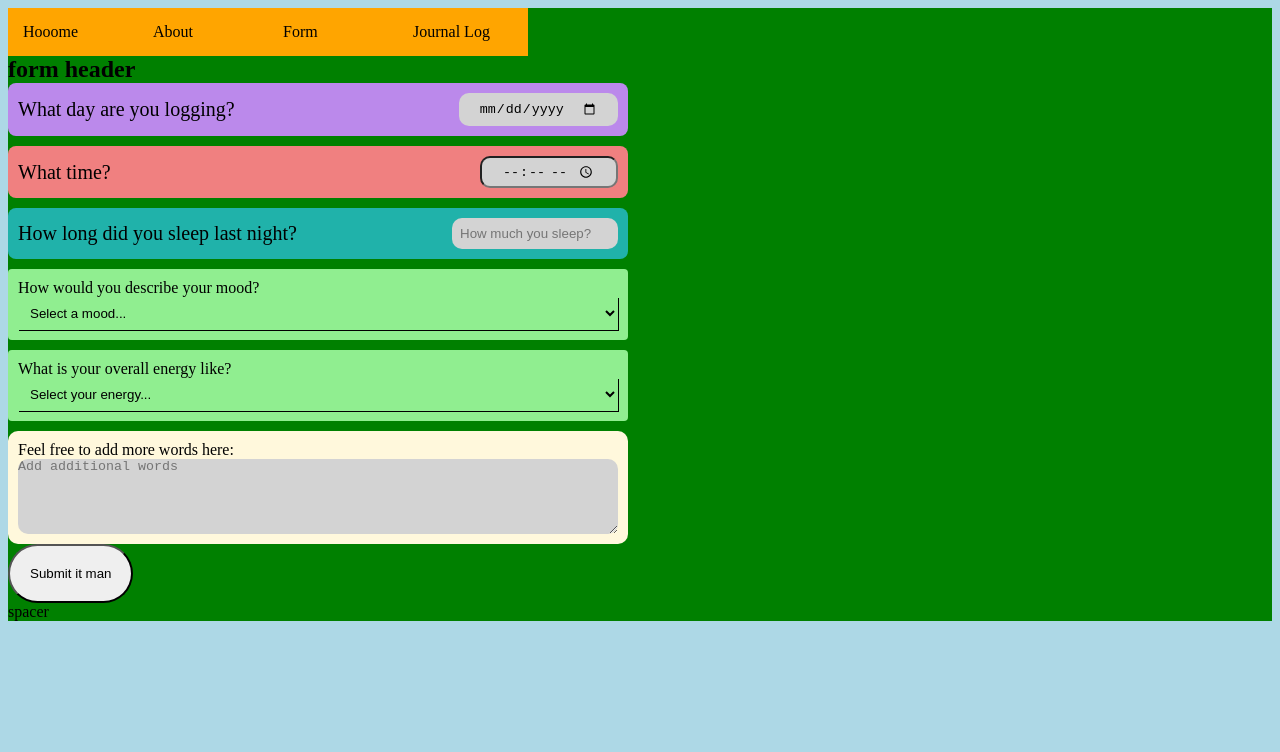
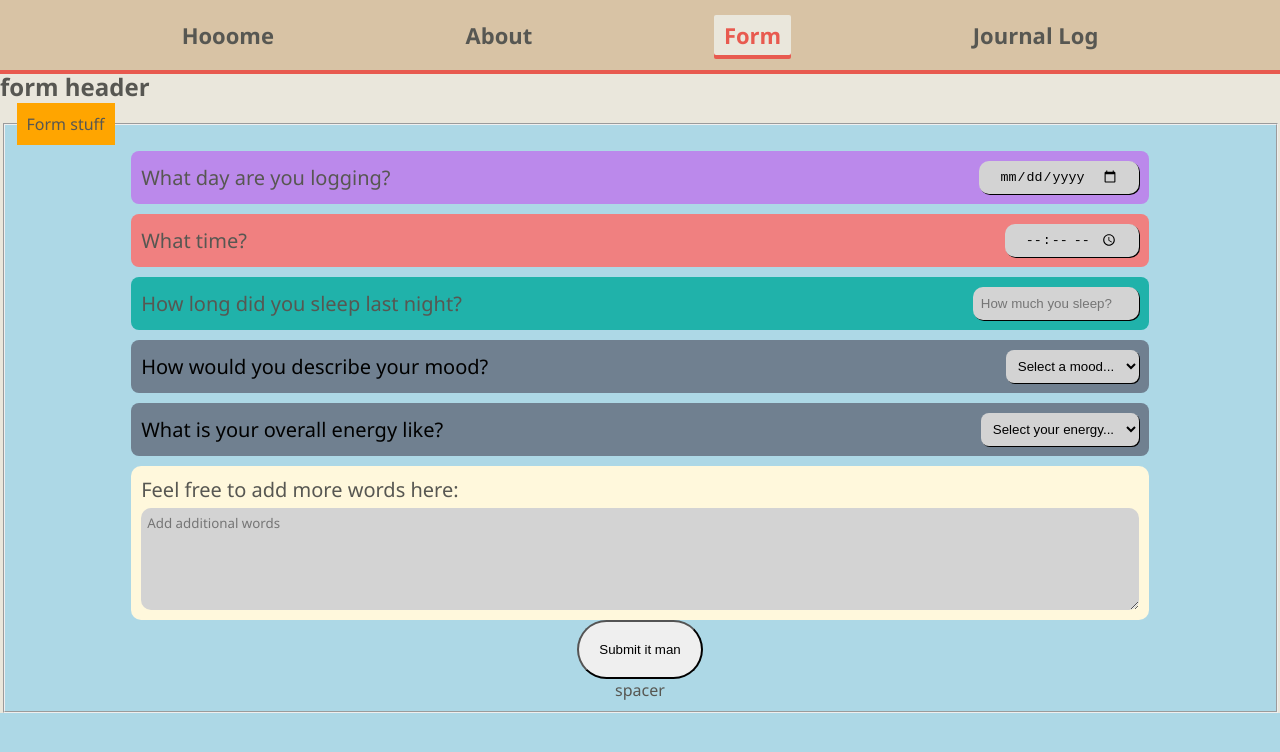
Before and after one commit to gecitgit/phase-2-project, a React (Create React App) app: page /form in a window 1280 px wide. Shown: the top 752 px of the page. Built offline with nearby package versions, Linux system fonts and the light colour scheme.

Commit message:
Settled on a theme for the site and slightly reworked css logic for Form

```diff
--- a/src/components/Form.js
+++ b/src/components/Form.js
@@ -63,6 +63,9 @@ function Form(){
         <div>
             <h2>form header</h2>
             <form onSubmit={handleSubmit}>
+                <fieldset>
+                <legend>Form stuff</legend>
+
                 <div className="dateWrapper">
                     <label>What day are you logging? </label>
                     <input required type="date" id="date" name="date" value={formData.date} onChange={(e) => {
@@ -80,7 +83,7 @@ function Form(){
                     <label>How long did you sleep last night? </label>
                     <input required type="number" name="sleep" placeholder="How much you sleep?" value={formData.sleep} min="0" max="24" step="0.5" onChange={handleChange}/>
                 </div>
-                <div className="dropDownWrapper">
+                <div className="formDivWrapper">
                     <label>How would you describe your mood?</label>
                     <select required id="mood" name="mood" value={formData.mood} onChange={handleChange}>
                         <option disabled value="">Select a mood...</option>
@@ -93,7 +96,7 @@ function Form(){
                         <option value="angry">Angry</option>
                     </select>
                 </div>
-                <div className="dropDownWrapper">
+                <div className="formDivWrapper">
                     <label>What is your overall energy like?</label>
                     <select required id="energy" name="energy" value={formData.energy}onChange={handleChange}>
                         <option disabled value="">Select your energy...</option>
@@ -110,6 +113,7 @@ function Form(){
                 </div>
                 <input id="formSubmit" type="submit" value="Submit it man" />
                 <p>spacer</p>
+                </fieldset>
             </form>
         </div>
     )
--- a/src/components/Home.js
+++ b/src/components/Home.js
@@ -10,7 +10,11 @@ function Home() {
 
     return (
         <div>
-            <h1>home title </h1>
+            <h1>MindLog</h1>
+            <h1>MoodLog</h1>
+            <h1>MoodTracker</h1>
+            <h1>EmotionDiary</h1>
+            <h1>MoodJournal</h1>
             <p>h1 text </p>
             <p>put random words to intro user to the app with direction</p>
             <p>
--- a/src/components/NavBar.js
+++ b/src/components/NavBar.js
@@ -14,17 +14,17 @@ const navStyles = {
 //this needs to be updated to v6 notation for activestyle etc
 function NavBar() {
     return (
-        <div>
-            <NavLink to="/" style={navStyles}>
+        <div className="navBarStyle">
+            <NavLink to="/" className="navBarChild">
                 Hooome
             </NavLink>
-            <NavLink to="/about" style={navStyles}>
+            <NavLink to="/about" className="navBarChild">
                 About
             </NavLink>
-            <NavLink to="/form" style={navStyles}>
+            <NavLink to="/form" className="navBarChild">
                 Form
             </NavLink>
-            <NavLink to="/log" style={navStyles}>
+            <NavLink to="/log" className="navBarChild">
                 Journal Log
             </NavLink>
         </div>
--- a/src/index.css
+++ b/src/index.css
@@ -1,9 +1,14 @@
 body {
   background-color: lightblue;
+  margin: 0;
+  font-family:'Segoe UI', Tahoma, Geneva, Verdana, sans-serif
 }
 
 #root {
-  background-color: green;
+  /* background-color: #1f2833;
+  color: #C5C6C7; */
+  background: #EAE7DC;
+  color: #575752;
 }
 
 p, h3, h2 {
@@ -11,31 +16,102 @@ p, h3, h2 {
   margin-top: 0;
 }
 
-.dropDownWrapper {
-  background-color: lightgreen;
+.navBarStyle {
+  /* color: #C5C6C7;
+  background: #0B0C10; */
+  color: #575752;
+  background: #d8c3a5;
+  padding-top: 15px;
+  padding-bottom: 15px;
+  margin: 0;
+  width: 100%;
+  display: flex;
+  justify-content: space-evenly;
+  box-shadow: 0px 4px #e85a4f;
+}
+
+.navBarChild {
+  display: flex;
+  justify-content: space-evenly;
+  font-size: 22px;
+  padding-top: 5px;
+  padding-bottom: 5px;
+  padding-left: 10px;
+  padding-right: 10px;
+  text-decoration: none;
+  font-weight: bolder;
+
+}
+
+.navBarChild.active {
+  /* background-color: rgba(69, 162, 157, 0.26); */
+  /* color: white; */
+  /* box-shadow: 0px 4px #66FCF1; */
+  background-color: #eae7dc;
+  color: #e85a4f;
+  box-shadow: 0px 4px #e85a4f;
+  border-radius: 2px;
+
+}
+
+a, a:visited, a:hover, a:active {
+  color: inherit;
+}
+
+form {
+  display: flex;
+  justify-content: center;
+  align-items: center;
+}
+
+fieldset {
+  display: flex;
+  flex-direction: column;
+  background-color: lightblue;
+  width: 60%;
+  align-items: center;
+}
+
+fieldset.input{
+  width: 100%;
+}
+
+legend {
+  background-color: orange;
+  padding: 10px;
+}
+
+.formDivWrapper {
+  background-color: slategray;
   color: black;
   padding: 10px;
-  border-radius: 4px;
-  max-width: 600px;
+  border-radius: 8px;
+  display: flex;
+  flex-direction: row;
+  justify-content: space-between;
+  font-size: 20px;
+  align-items: center;
   margin-bottom: 10px;
+  width: 80%;
+}
 
-;}
 
-.dropDownWrapper select {
-  background-color: transparent;
+
+.formDivWrapper select {
+  background-color: lightgray;
   color: black;
   border: 0;
-  width: 100%;
+  border-radius: 8px;
   padding: 8px;
   box-shadow: 1px 1px black;
 }
 
-.dropDownWrapper select option:first-child {
+.formDivWrapper select option:first-child {
   background-color: lightgray;
   color: gray;
 }
 
-.dropDownWrapper select option:not(:first-child) {
+.formDivWrapper select option:not(:first-child) {
   background-color: white;
   color: black;
 }
@@ -44,8 +120,8 @@ p, h3, h2 {
   background-color: rgb(187, 137, 235);
   padding: 10px;
   border-radius: 8px;
-  max-width: 600px;
   display: flex;
+  width: 80%;
   flex-direction: row;
   justify-content: space-between;
   font-size: 20px;
@@ -60,8 +136,8 @@ p, h3, h2 {
 
 .dateWrapper input {
   background-color: transparent;
-  border: 0;
   padding: 8px;
+  height: 17px;
 }
 
 .dateWrapper input#date {
@@ -69,37 +145,40 @@ p, h3, h2 {
   border-radius: 10px;
   padding-left: 20px;
   padding-right: 20px;
+  border: 0;
+  box-shadow: 1px 1px black;
 }
-
 
 .timeWrapper {
   background-color: lightcoral;
   padding: 10px;
   border-radius: 8px;
-  max-width: 600px;
+  width: 80%;
   display: flex;
   flex-direction: row;
   justify-content: space-between;
   font-size: 20px;
   align-items: center;
   margin-bottom: 10px;
-
 }
 
 .timeWrapper input {
   background-color: lightgray;
   border-radius: 10px;
-  padding-top: 4px;
-  padding-bottom: 4px;
+  padding-top: 8px;
+  padding-bottom: 8px;
   padding-left: 20px;
   padding-right: 20px;
+  border: 0;
+  box-shadow: 1px 1px black;
+  height: 17px;
 }
 
 .sleepWrapper {
   background-color: lightseagreen;
   padding: 10px;
   border-radius: 8px;
-  max-width: 600px;
+  width: 80%;
   display: flex;
   flex-direction: row;
   justify-content: space-between;
@@ -111,10 +190,12 @@ p, h3, h2 {
 
 .sleepWrapper input{
   background-color: lightgray;
-  border: 0;
   padding: 8px;
   border-radius: 10px;
   width: 150px;
+  border: 0;
+  box-shadow: 1px 1px black;
+  height: 17px;
 
 }
 
@@ -122,17 +203,20 @@ p, h3, h2 {
   background-color: cornsilk;
   padding: 10px;
   border-radius: 10px;
-  max-width: 600px;
+  width: 80%;
   display: flex;
   flex-direction: column;
   justify-content: center;
+  font-size: 20px;
 }
 
 .noteWrapper textarea{
   background-color: lightgray;
   border: 0;
   border-radius: 10px;
-  padding: 0;
+  padding: 6px 6px;
+  margin-top: 5px;
+  font-family: inherit;
 }
 
 #formSubmit {
```
